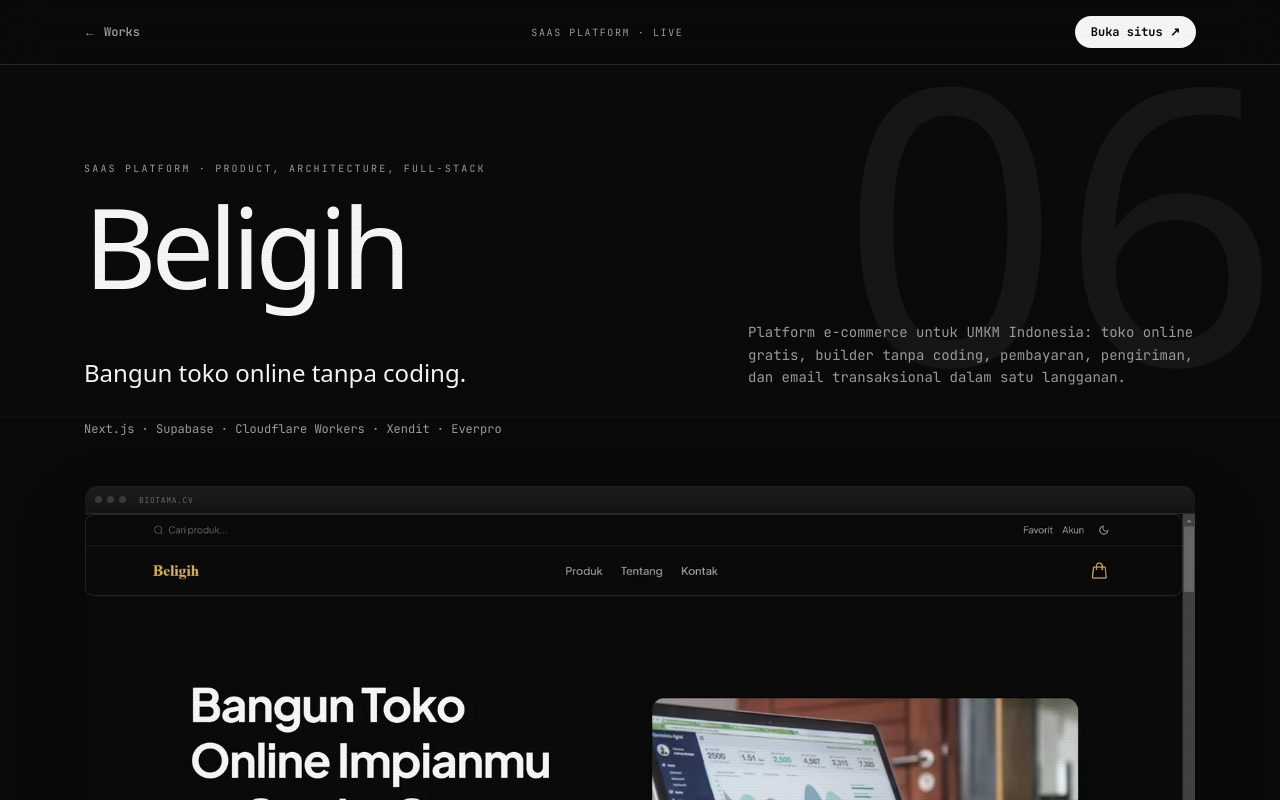
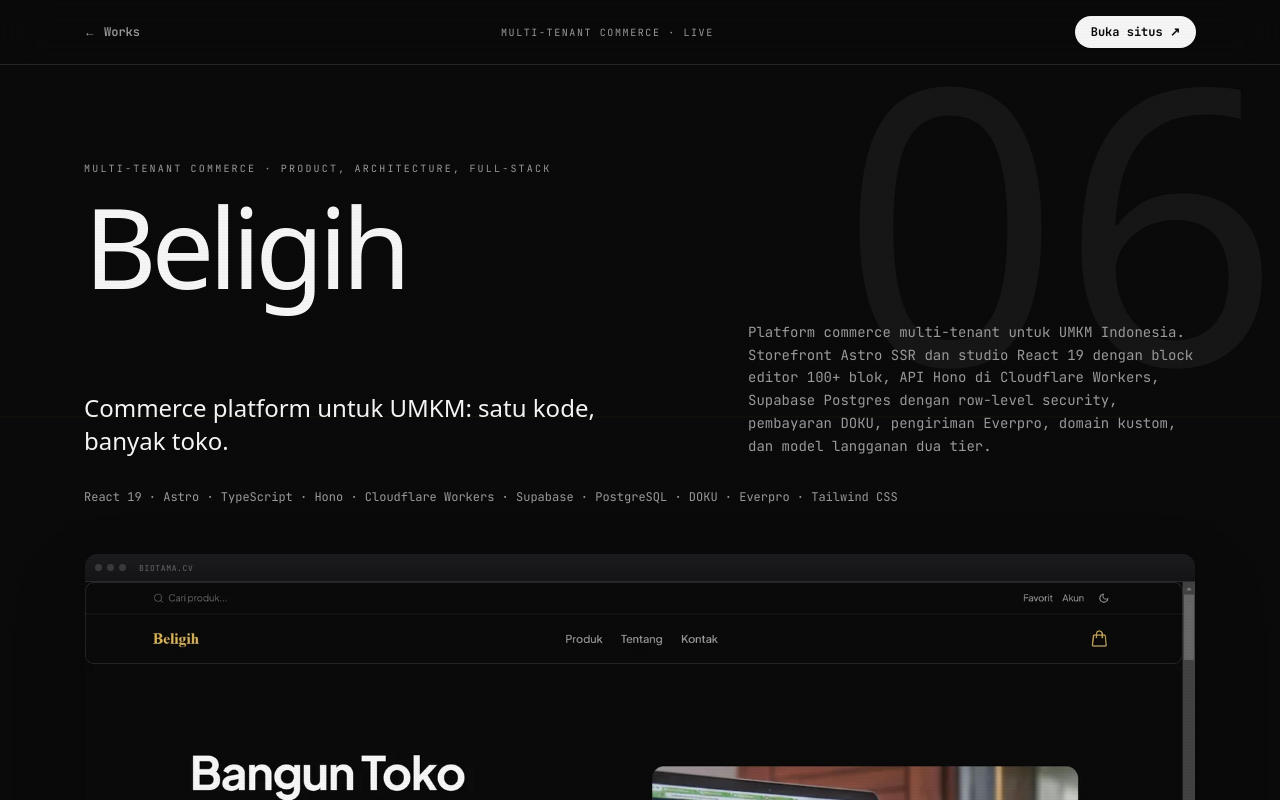
Before and after one commit to cryptorichyrich/biotama-next, a Next.js app: page /works/beligih in a window 1280 px wide. Shown: the top 800 px of the page. Built offline with nearby package versions, Linux system fonts and the light colour scheme.

Commit message:
content: refresh Beligih case study with real stack and outcomes

```diff
--- a/src/data/works.ts
+++ b/src/data/works.ts
@@ -180,28 +180,28 @@ export const works: Work[] = [
   {
     slug: "beligih",
     name: "Beligih",
-    tagline: "Bangun toko online tanpa coding.",
-    category: "SaaS platform",
+    tagline: "Commerce platform untuk UMKM: satu kode, banyak toko.",
+    category: "Multi-tenant commerce",
     status: "Live",
     live: "https://beligih.id",
     role: "Product, architecture, full-stack",
     description:
-      "Platform e-commerce untuk UMKM Indonesia: toko online gratis, builder tanpa coding, pembayaran, pengiriman, dan email transaksional dalam satu langganan.",
+      "Platform commerce multi-tenant untuk UMKM Indonesia. Storefront Astro SSR dan studio React 19 dengan block editor 100+ blok, API Hono di Cloudflare Workers, Supabase Postgres dengan row-level security, pembayaran DOKU, pengiriman Everpro, domain kustom, dan model langganan dua tier.",
     challenge:
-      "UMKM butuh toko online cepat, tetapi solusi yang ada memaksa mereka belajar tools teknis atau membayar biaya yang tidak masuk akal untuk usaha kecil.",
+      "UMKM butuh toko online yang profesional, tetapi platform yang ada memaksa mereka memilih antara builder yang kaku, biaya developer, atau fork kode untuk setiap klien.",
     solution:
-      "Storefront dan admin yang bisa dikonfigurasi tanpa coding, dengan paket gratis dan Pro. Integrasi pembayaran, pengiriman, dan email disiapkan agar pemilik usaha tidak merakit sendiri.",
+      "Satu basis kode untuk semua tenant: konfigurasi dan design token menggantikan fork, sementara setiap toko tetap punya database dan domain sendiri. Editor blok memberi kontrol visual tanpa menyentuh kode, dan API menangani checkout, pembayaran, pengiriman, serta langganan.",
     outcomes: [
-      { v: "Gratis", l: "paket untuk mulai" },
-      { v: "Pro", l: "paket untuk tumbuh" },
-      { v: "1", l: "dashboard untuk toko" },
+      { v: "100+", l: "blok halaman" },
+      { v: "2", l: "tier langganan" },
+      { v: "1", l: "basis kode" },
     ],
     highlights: [
-      { title: "Tanpa coding", desc: "Pemilik usaha menyusun toko dari antarmuka, bukan dari file kode." },
-      { title: "Integrasi siap", desc: "Pembayaran, pengiriman, dan email transaksional tersambung." },
-      { title: "Dua lapis model", desc: "Gratis untuk mulai, Pro untuk fitur dan volume yang lebih besar." },
+      { title: "Block editor", desc: "100+ tipe blok dengan varian, inline editing, dan color slot per blok." },
+      { title: "Multi-tenant", desc: "Satu deploy melayani banyak toko; data dan domain tetap terisolasi." },
+      { title: "Checkout lokal", desc: "DOKU untuk pembayaran, Everpro untuk ongkir dan resi, email transaksional." },
     ],
-    stack: ["Next.js", "Supabase", "Cloudflare Workers", "Xendit", "Everpro"],
+    stack: ["React 19", "Astro", "TypeScript", "Hono", "Cloudflare Workers", "Supabase", "PostgreSQL", "DOKU", "Everpro", "Tailwind CSS"],
     palette: { bg: "#0A0A0A", ink: "#F5F5F5", muted: "#9A9A9A", accent: "#D4AF37", card: "#141414" },
     font: "sans",
     shots: { desktop: "/assets/shots/beligih-desktop.webp", mobile: "/assets/shots/beligih-mobile.webp" },
```
